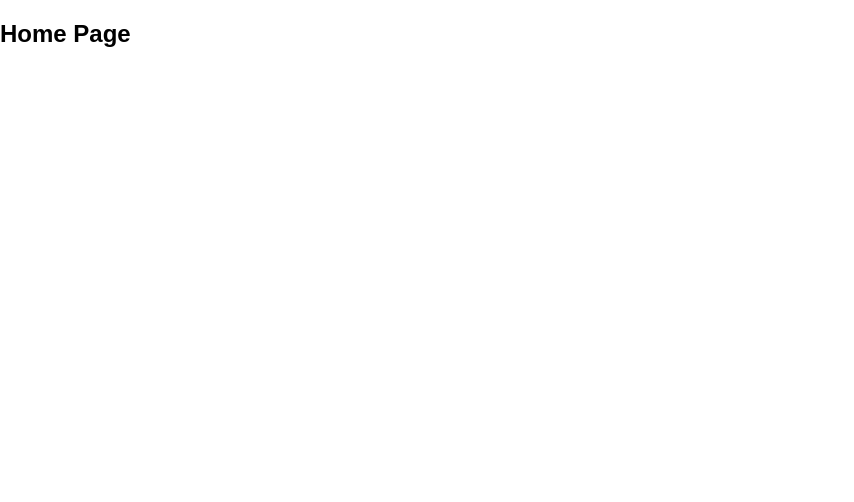
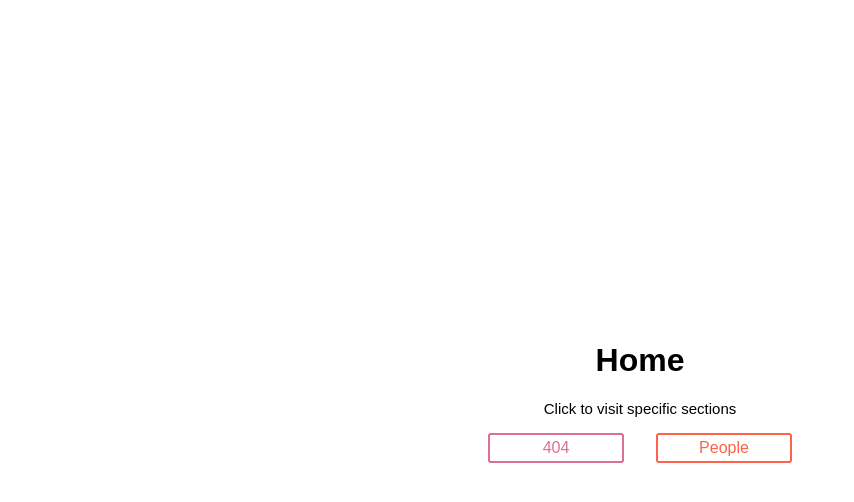
Before and after one commit to dixitk13/simple-react-router, a React (Create React App) app: page / in a window 1280 px wide. Shown: the top 502 px of the page, without its empty margins (0-854 px from the left). Built offline with nearby package versions, Linux system fonts and the light colour scheme.

Commit message:
adding a simple home for now

```diff
--- a/src/App.js
+++ b/src/App.js
@@ -9,7 +9,6 @@ class App extends Component {
   render() {
     return (
       <Fragment>
-        {/*<h1>Sorting Algorithms</h1>*/}
         <Switch>
           <Route exact path="/home" component={Home} />
           <Route path="/person" component={Person} />
--- a/src/components/Error/ErrorView.js
+++ b/src/components/Error/ErrorView.js
@@ -3,14 +3,14 @@ import styled from "styled-components";
 
 const ErrorView = () => {
   return (
-    <Wrapper>
-      <Title>404</Title>
-      <SubTitle>this is the end of the world</SubTitle>
-    </Wrapper>
+    <ErrorViewContainer>
+      <ErrorTitle>404</ErrorTitle>
+      <ErrorSubTitle>this is the end of the world</ErrorSubTitle>
+    </ErrorViewContainer>
   );
 };
 
-const Wrapper = styled.div`
+const ErrorViewContainer = styled.div`
   display: flex;
   width: 100vw;
   height: 100vh;
@@ -20,13 +20,13 @@ const Wrapper = styled.div`
   background: papayawhip;
 `;
 
-const Title = styled.h1`
+const ErrorTitle = styled.h1`
   font-size: 1.5em;
   text-align: center;
   color: palevioletred;
 `;
 
-const SubTitle = styled.div`
+const ErrorSubTitle = styled.div`
   font-size: 14px;
 `;
 
--- /dev/null
+++ b/src/components/Home/HomeView.js
@@ -0,0 +1,60 @@
+import React from "react";
+import styled from "styled-components";
+
+const HomeView = () => {
+  return (
+    <HomeViewContainer>
+      <h1>Home</h1>
+      <HomeSubText>Click to visit specific sections</HomeSubText>
+      <Buttons>
+        <MangoButton as="a" href="/doesnt-exists">
+          404
+        </MangoButton>
+        <TomatoButton as="a" href="/person">
+          People
+        </TomatoButton>
+      </Buttons>
+    </HomeViewContainer>
+  );
+};
+
+const Buttons = styled.div``;
+
+const Button = styled.button`
+  display: inline-block;
+  color: palevioletred;
+  font-size: 1em;
+  margin: 1em;
+  min-width: 100px;
+  padding: 0.25em 1em;
+  border: 2px solid palevioletred;
+  border-radius: 3px;
+  text-decoration: none;
+  text-align: center;
+`;
+
+const TomatoButton = styled(Button)`
+  color: tomato;
+  border-color: tomato;
+`;
+
+const MangoButton = styled(Button)`
+  color: mango;
+  border-color: mango;
+`;
+
+const HomeViewContainer = styled.div`
+  display: flex;
+  height: 100vh;
+  width: 100vw;
+  justify-content: center;
+  flex-direction: column;
+  align-items: center;
+`;
+
+const HomeSubText = styled.div`
+  font-size: 15px;
+  font-weight: 400;
+`;
+
+export default HomeView;
--- a/src/components/Home/index.js
+++ b/src/components/Home/index.js
@@ -1,9 +1,10 @@
 import React from "react";
+import HomeView from "./HomeView";
 
 const Home = () => (
-  <div>
+  <HomeView>
     <h2>Home Page</h2>
-  </div>
+  </HomeView>
 );
 
 export default Home;
--- a/src/index.js
+++ b/src/index.js
@@ -15,7 +15,4 @@ export default withRouter(BrowserRouterApp);
 
 ReactDOM.render(<BrowserRouterApp />, document.getElementById("root"));
 
-// If you want your app to work offline and load faster, you can change
-// unregister() to register() below. Note this comes with some pitfalls.
-// Learn more about service workers: http://bit.ly/CRA-PWA
 serviceWorker.unregister();
```
Also changed, not shown: 1 other file (tests, documents, lock files or other folders).
